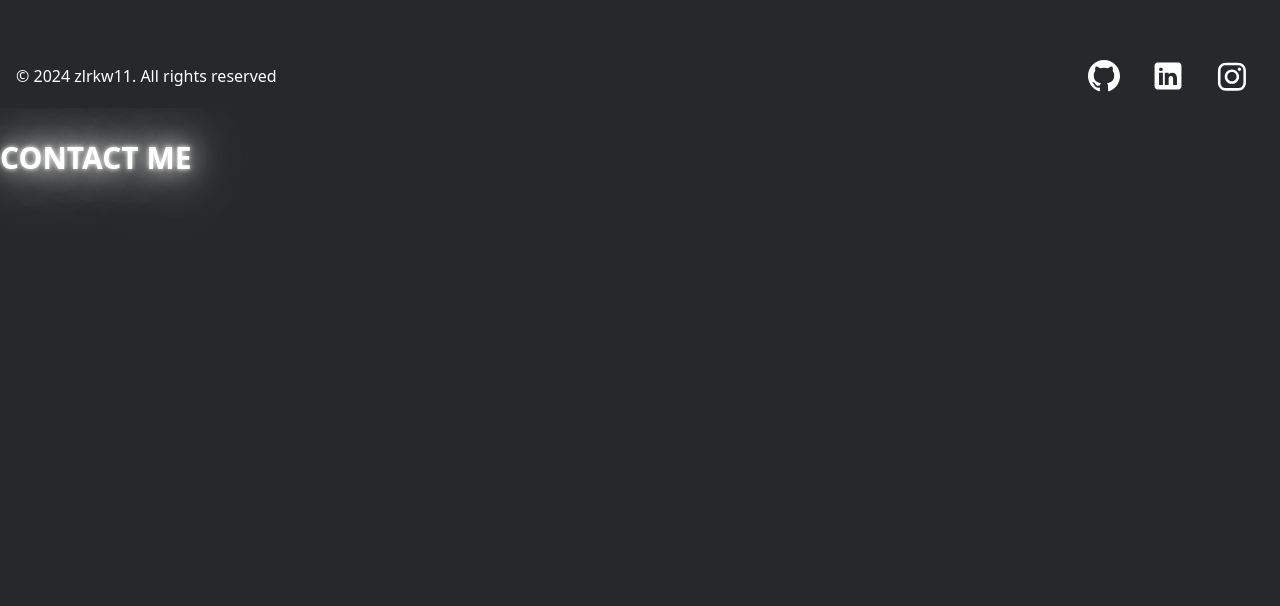
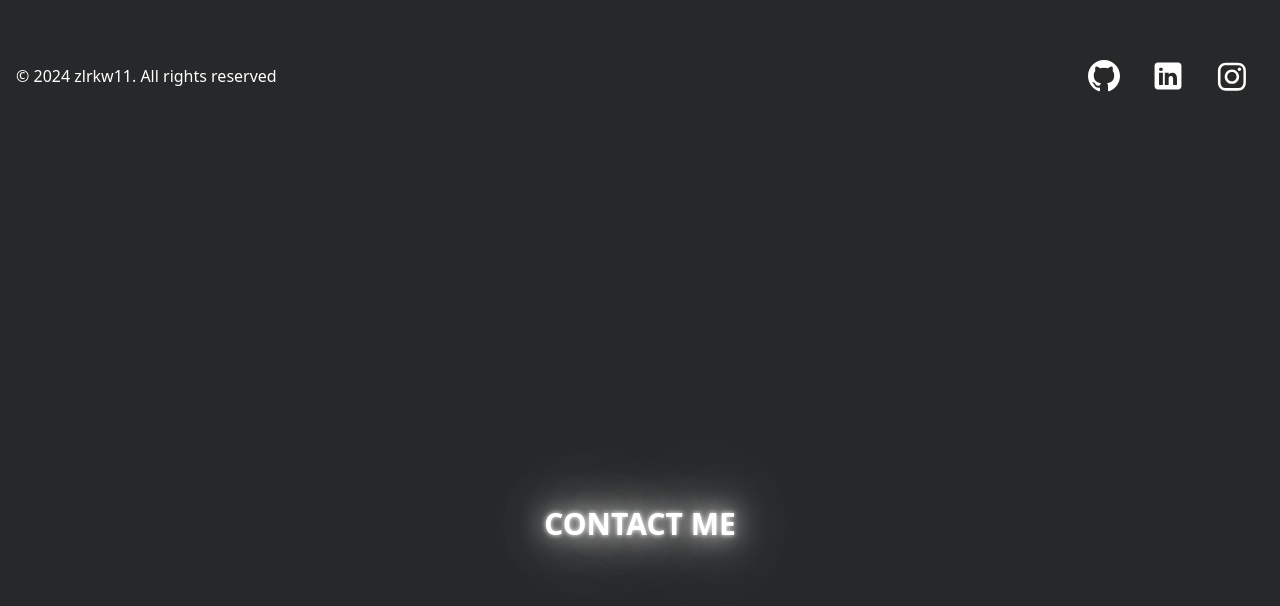
Before and after one commit to zlrkw11/portfolio-zl, a React (Vite) app: page / in a window 1280 px wide. Shown: the part 692-1298 px from the top of the page. Built offline with nearby package versions, Linux system fonts and the light colour scheme.

Commit message:
position adjusted for title

```diff
--- a/src/pages/Contacts.jsx
+++ b/src/pages/Contacts.jsx
@@ -1,19 +1,16 @@
 import { motion } from "framer-motion";
 function Contacts() {
   return (
-    <div className="w-full min-h-screen bg-dark-0 grid grid-rows-2 title">
-      <motion.h2
-        className="cursor-grab "
-        drag
-        dragConstraints={{ top: -125, bottom: 75, left: 200, right: 200 }}
-        initial={{ opacity: 0, y: 330 }}
+    <div className="w-full min-h-screen bg-dark-0 grid grid-col title items-center justify-center">
+      <motion.div
+        initial={{ opacity: 0, y: 300 }}
         animate={{ opacity: 1, y: 0 }}
         transition={{ duration: 1, ease: "easeInOut", delay: 0.2 }}
       >
-        <div className="mt-8">
+        <div className="mt-8 items-center flex">
           <h1 className="text-white text-3xl font-bold">CONTACT ME</h1>
         </div>
-      </motion.h2>
+      </motion.div>
     </div>
   );
 }
```
